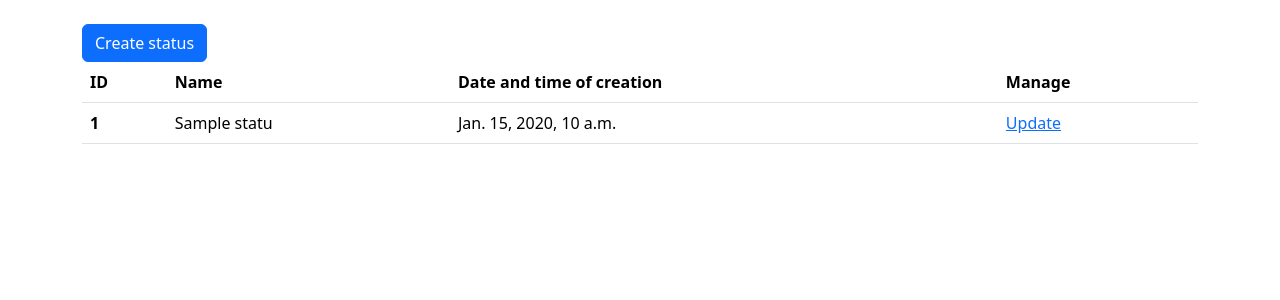
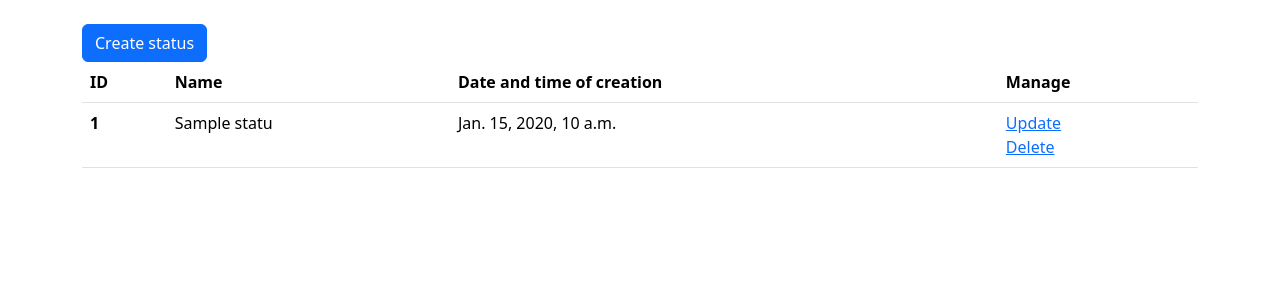
Before and after one commit to Raphael703/python-project-52, a Django app: page /statuses/ in a window 1280 px wide. Shown: the part 56-356 px from the top of the page. Run offline with Django 5.2, Linux system fonts and the light colour scheme; a user stored in the database is signed in; tables that the repository leaves empty hold one stand-in row (values such as "Sample post"); some libraries are stand-ins or nearby versions.

Commit message:
Add link for status delete in statuses/list.html

```diff
--- a/task_manager/templates/statuses/list.html
+++ b/task_manager/templates/statuses/list.html
@@ -21,7 +21,7 @@
         <td>
           <a href="{% url 'status_update' status.id %}">{% translate 'Update' %}</a>
           <br>
-<!--          <a href="{% url 'user_delete' user.id %}">{% translate 'Delete' %}</a>-->
+          <a href="{% url 'status_delete' status.id %}">{% translate 'Delete' %}</a>
         </td>
     </tr>
     {% endfor %}
```
